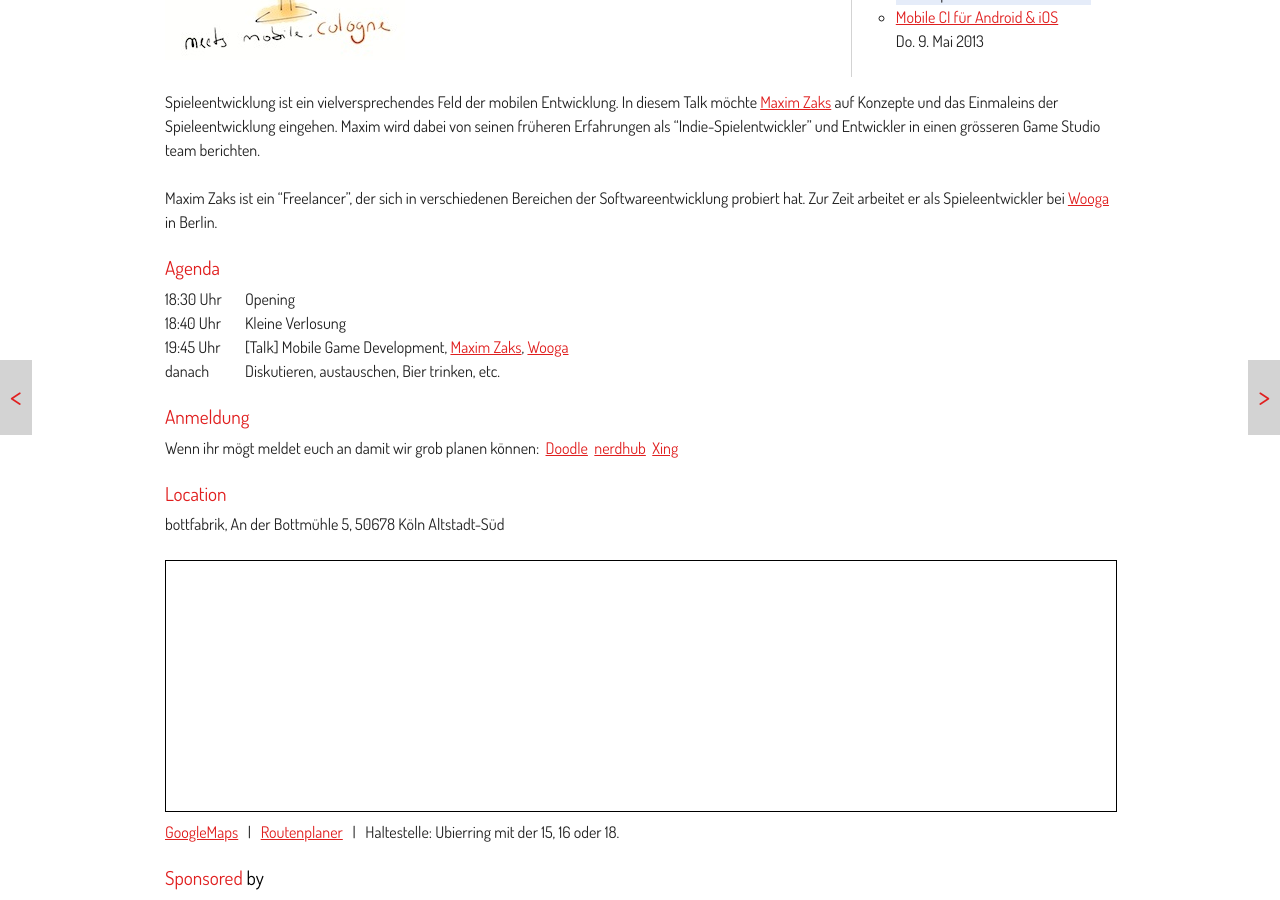
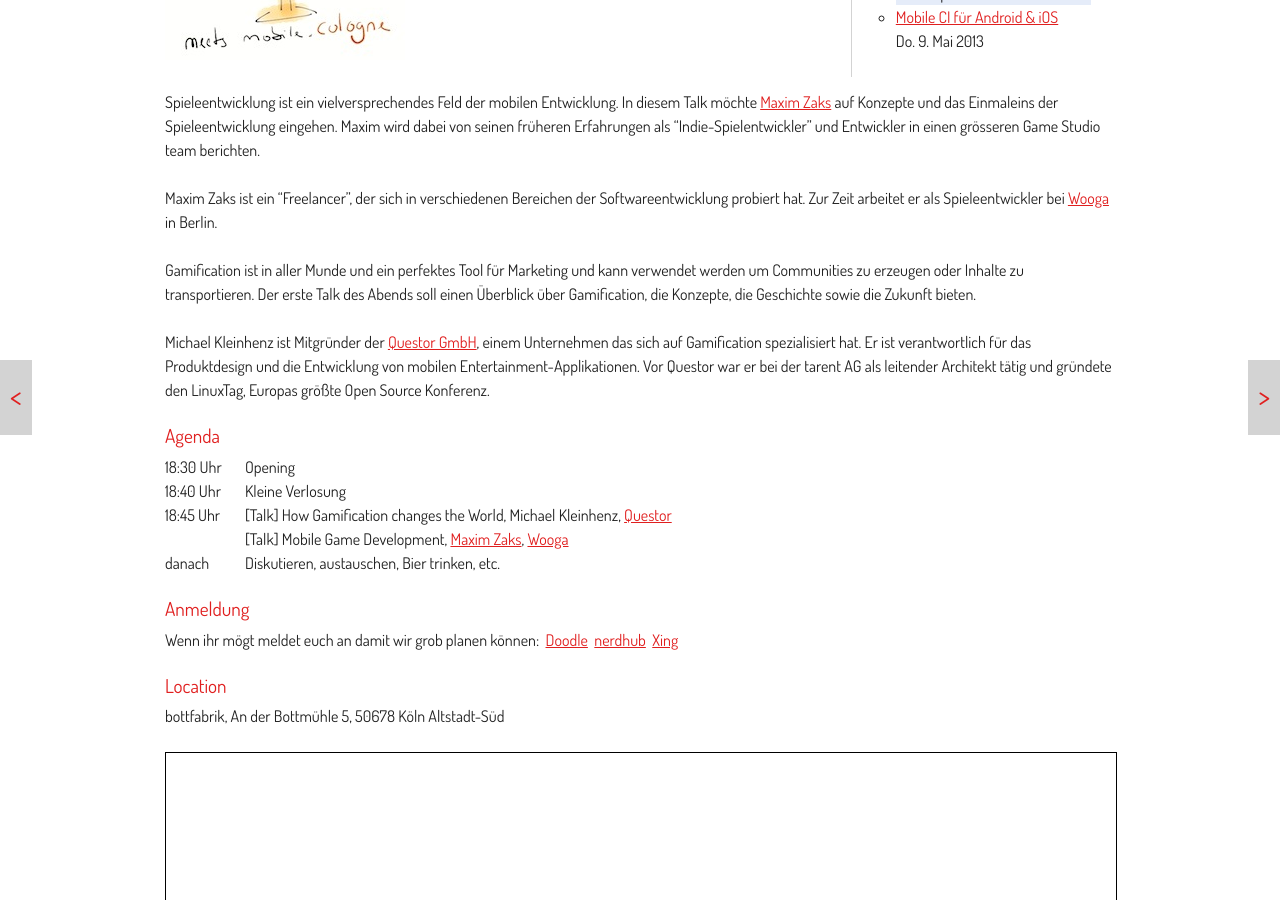
Before and after one commit to mobilecgn/mobilecgn.github.com, a Jekyll site: the page built from _posts/2013/2013-04-11-vortragsabend.html, in a window 1280 px wide and 900 px high, scrolled down 444 px. Built offline with Jekyll 4.4.1, drawn with Linux system fonts in a browser that asks for light colours.

Commit message:
Add another speaker to next event.

```diff
--- a/_posts/2013/2013-04-11-vortragsabend.html
+++ b/_posts/2013/2013-04-11-vortragsabend.html
@@ -4,7 +4,7 @@
 themen: ["Mobile Game Development"]
 all_events_title: Mobile Game Development
 all_events_text: Do. 11. April 2013 in der bottfabrik
-doodle: http://www.doodle.com/rkmy9n2hbtfa6p9h
+doodle: http://www.doodle.com/hids89fhfyep79vg
 xing: https://www.xing.com/events/-1217506
 nerdhub: http://www.nerdhub.de/events/105-mobile-cologne/dates/1138
 ---
@@ -24,6 +24,20 @@
 	der Softwareentwicklung probiert hat.
 	Zur Zeit arbeitet er als Spieleentwickler bei <a href="http://www.wooga.com/" target="_blank">Wooga</a> in Berlin.
 </p>
+<p>
+	Gamification ist in aller Munde und ein perfektes Tool für Marketing
+	und kann verwendet werden um Communities zu erzeugen oder Inhalte zu transportieren.
+	Der erste Talk des Abends soll einen Überblick über Gamification, die Konzepte, die Geschichte
+	sowie die Zukunft bieten.
+</p>
+<p>
+	Michael Kleinhenz ist Mitgründer der <a href="http://www.goquestor.com/" target="_blank">Questor GmbH</a>,
+	einem Unternehmen das sich auf Gamification spezialisiert hat.
+	Er ist verantwortlich für das Produktdesign und die Entwicklung von
+	mobilen Entertainment-Applikationen.
+	Vor Questor war er bei der tarent AG als leitender Architekt tätig und
+	gründete den LinuxTag, Europas größte Open Source Konferenz.
+</p>
 
 <h3>Agenda</h3>
 <div class="container span-15 last clear">
@@ -31,8 +45,9 @@
 	<div class="span-13 last">Opening</div>
 	<div class="span-2">18:40 Uhr</div>
 	<div class="span-13 last">Kleine Verlosung</div>
-	<div class="span-2">19:45 Uhr</div>
+	<div class="span-2">18:45 Uhr</div>
 	<div class="span-13 last">
+		[Talk] How Gamification changes the World, Michael Kleinhenz, <a href="http://www.goquestor.com/" target="_blank">Questor</a><br/>
 		[Talk] Mobile Game Development, <a href="https://twitter.com/iceX33" target="_blank">Maxim Zaks</a>, <a href="http://www.wooga.com/" target="_blank">Wooga</a><br/>
 	</div>
 	<div class="span-2">danach</div>
--- a/index.html
+++ b/index.html
@@ -43,8 +43,9 @@
 
 			<strong>Mobile Game Development</strong><br/>
 			mit Maxim Zaks von Wooga<br/>
+			und Michael Kleinhenz von Questor<br/>
 			<a href="/2013-04-11-vortragsabend.html">Mehr Infos</a> &nbsp;|&nbsp;
-			<a href="http://www.doodle.com/rkmy9n2hbtfa6p9h" target="_blank">Doodle</a> &nbsp;|&nbsp;
+			<a href="http://www.doodle.com/hids89fhfyep79vg" target="_blank">Doodle</a> &nbsp;|&nbsp;
 			<a href="http://www.nerdhub.de/events/105-mobile-cologne/dates/1138" target="_blank">nerdhub</a> &nbsp;|&nbsp;
 			<a href="https://www.xing.com/events/-1217506" target="_blank">Xing</a>
 		</div>
--- a/termine.html
+++ b/termine.html
@@ -20,7 +20,8 @@
 					</div>
 					<div class="span-10 last">
 						<strong>Mobile Game Development</strong><br/>
-						[Talk] Maxim Zaks, Wooga
+						[Talk] Maxim Zaks, Wooga<br/>
+						[Talk] Michael Kleinhenz, Questor GmbH
 					</div>
 					<div class="prepend-5 span-10 last" style="padding-top: 0.5em;">
 						<a href="/2013-04-11-vortragsabend.html" class="icon-arrow-right">Mehr Infos & Anmeldung</a>
```
